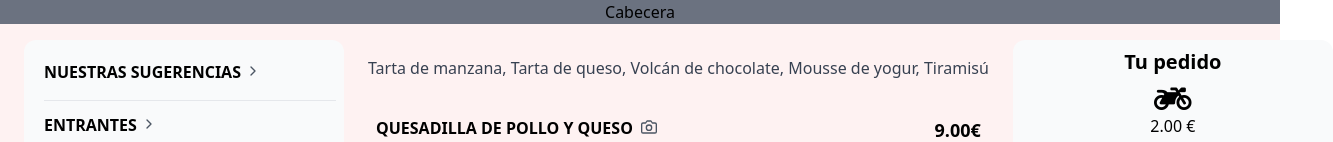
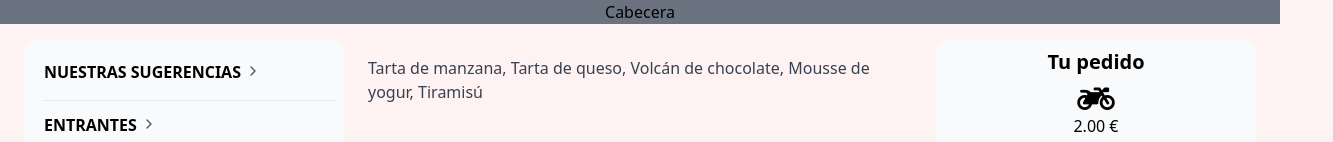
Before and after one commit to garolard/ejercicio-tailwind, a website: page index.html in a window 1280 px wide. Shown: the top 142 px of the page, 1333 px wide, since content can reach past the window. Drawn offline with nearby package versions, Linux system fonts and the light colour scheme.

Commit message:
Arreglado:
- Que no cambie el tamaño de la fuente al redimiensionar (era porque en móvil faltaba el user-scalable=no)
- Que se salía el carrito por la derecha (era porque teníamos un truncate en un div)

```diff
--- a/index.html
+++ b/index.html
@@ -8,7 +8,7 @@
   <title>El robo perfect</title>
   <meta name="description" content="Muajajaja">
   <meta name="author" content="SitePoint">
-  <meta name="viewport" content="width=device-width, initial-scale=1">
+  <meta name="viewport" content="width=device-width, user-scalable=no">
 
   <link rel="stylesheet" href="https://cdnjs.cloudflare.com/ajax/libs/tailwindcss/2.0.2/tailwind.min.css">
   <link rel="stylesheet" href="https://pro.fontawesome.com/releases/v5.10.0/css/all.css"
@@ -16,8 +16,8 @@
   <link rel="stylesheet" href="./style.css">
 </head>
 
-<body class='bg-white'>
-  <div class='max-w-screen-xl mx-auto bg-red-50'>
+<body class=' bg-red-50'>
+  <div class='max-w-screen-xl mx-auto'>
     <header class='w-full border-gray-500 text-center bg-gray-500'>
       Cabecera
     </header>
@@ -114,7 +114,7 @@
 
       </div>
       <div id="products" class="flex-grow">
-        <div class="text-gray-700 truncate my-4">Tarta de manzana, Tarta de queso, Volcán de chocolate, Mousse de
+        <div class="text-gray-700 my-4">Tarta de manzana, Tarta de queso, Volcán de chocolate, Mousse de
           yogur, Tiramisú</div>
         <ul class="divide-y divide-gray-200 p-2 ">
           <li class="py-3 "><a href="#/product/3/single">
```
